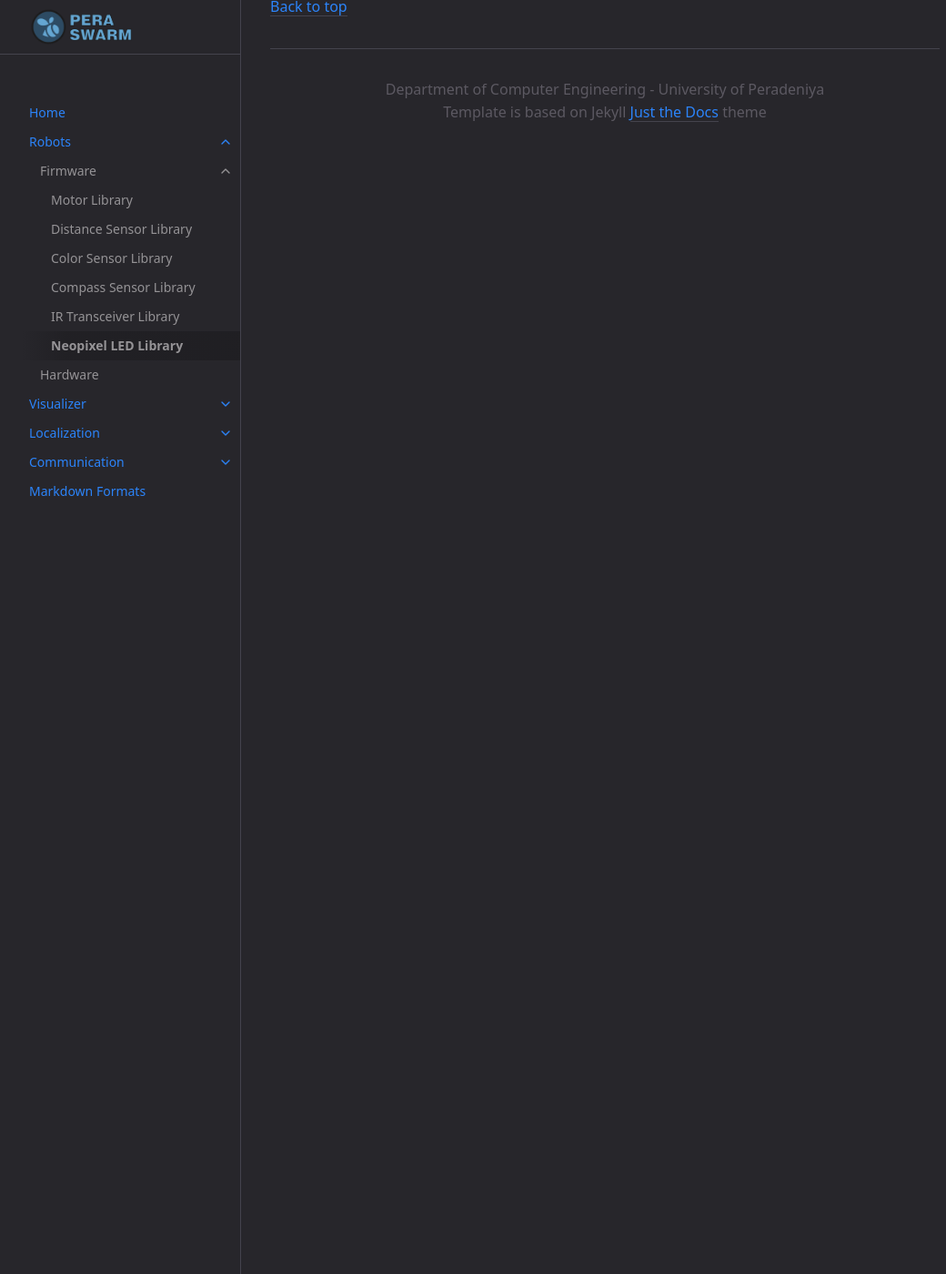
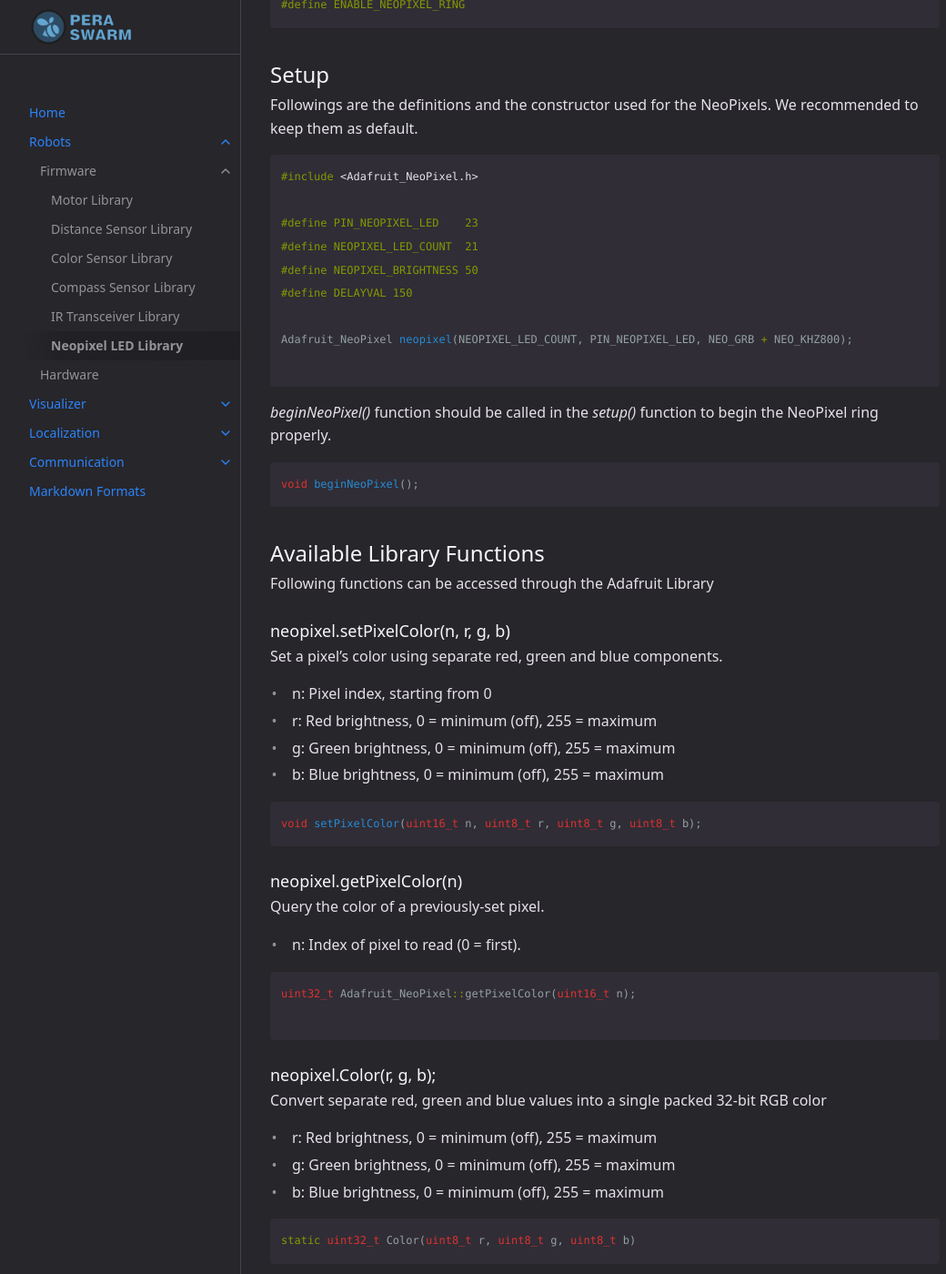
Before and after one commit to luk3Sky/docs, a Jekyll site: the page built from docs/robot/firmware/neopixel.md, in a window 1280 px wide and 1400 px high, scrolled down 850 px. Shown: the whole window at 91% size, without its empty margins (107-1147 px from the left). Built offline with Jekyll 4.4.1, drawn with Linux system fonts in a browser that asks for light colours; nearby versions of some CDN libraries; some of the changed text lies outside the part shown.

Commit message:
NeoPixel library documentation

````diff
--- a/docs/robot/firmware/neopixel.md
+++ b/docs/robot/firmware/neopixel.md
@@ -12,20 +12,161 @@ permalink: robot/firmware/neopixel_library
 
 ### Table of content
 {: .no_toc }
+
 - TOC
 {:toc}
 
 ----
 ## Getting started
 
+Neopixel LED array contains 21 WS2812 addressable LEDs and 20 of them displayed in the outer ring of the robot. (First LED isn't exposed to outside) This robot is using [Adafruit Neopixel](https://github.com/adafruit/Adafruit_NeoPixel){:target="_blank"} library to control the NeoPixels.
+
+To enable the NeoPixel LED ring, following should be uncommented in *features.h*
+
+```cpp
+#define ENABLE_NEOPIXEL_RING
+```
 
 ## Setup
 
+Followings are the definitions and the constructor used for the NeoPixels. We recommended to keep them as default.
 
-## Available Functions
+```cpp
+#include <Adafruit_NeoPixel.h>
+
+#define PIN_NEOPIXEL_LED    23
+#define NEOPIXEL_LED_COUNT  21
+#define NEOPIXEL_BRIGHTNESS 50
+#define DELAYVAL 150
+
+Adafruit_NeoPixel neopixel(NEOPIXEL_LED_COUNT, PIN_NEOPIXEL_LED, NEO_GRB + NEO_KHZ800);
+
+```
+
+*beginNeoPixel()* function should be called in the *setup()* function to begin the NeoPixel ring properly.
+
+```cpp
+void beginNeoPixel();
+```
 
 
-##  Configurations
+## Available Library Functions
+
+Following functions can be accessed through the Adafruit Library
 
 
-## Additional Read
+### neopixel.setPixelColor(n, r, g, b)
+
+Set a pixel's color using separate red, green and blue components.
+
+- n: Pixel index, starting from 0
+- r: Red brightness, 0 = minimum (off), 255 = maximum
+- g: Green brightness, 0 = minimum (off), 255 = maximum
+- b: Blue brightness, 0 = minimum (off), 255 = maximum
+
+```cpp
+void setPixelColor(uint16_t n, uint8_t r, uint8_t g, uint8_t b);
+```
+
+### neopixel.getPixelColor(n)
+
+Query the color of a previously-set pixel.
+
+- n: Index of pixel to read (0 = first).
+
+```cpp
+uint32_t Adafruit_NeoPixel::getPixelColor(uint16_t n);
+
+```
+
+### neopixel.Color(r, g, b);
+
+Convert separate red, green and blue values into a single packed 32-bit RGB color
+
+- r: Red brightness, 0 = minimum (off), 255 = maximum
+- g: Green brightness, 0 = minimum (off), 255 = maximum
+- b: Blue brightness, 0 = minimum (off), 255 = maximum
+
+```cpp
+static uint32_t Color(uint8_t r, uint8_t g, uint8_t b)
+```
+
+###  neopixel.ColorHSV(hue, sat, val)
+
+Convert hue, saturation and value into a packed 32-bit RGB color that can be passed to setPixelColor() or other RGB-compatible functions.
+
+- hue:  Hue, an unsigned 16-bit value, 0 to 65535, representing one full loop of the color wheel
+- sat:  Saturation, 8-bit value, 0 (min or pure grayscale) to 255
+- val:  Value, brightness, 8-bit, 0 (off) to 255 (full brightness). Default of 255 if unspecified
+
+```cpp
+uint32_t ColorHSV(uint16_t hue, uint8_t sat, uint8_t val);
+```
+
+### neopixel.fill(c, first, count)
+
+Fill all or part of the NeoPixel strip with a color, c
+
+- c: 32-bit color value
+- first: Index of first pixel to fill
+- count: Number of pixels to fill
+
+```cpp
+void fill(uint32_t c=0, uint16_t first=0, uint16_t count=0);
+```
+
+### neopixel.setBrightness(b)
+
+Adjust output brightness. Does not immediately affect what's currently displayed on the LEDs. The next call to show() will refresh the LEDs at this level.
+
+- b: 0=minimum (off), 255=brightest
+
+```cpp
+void setBrightness(uint8_t b);
+```
+
+### neopixel.show()
+
+Transmit pixel data in microcontroller to NeoPixels.
+
+```cpp
+void show();
+```
+
+### neopixel.clear();
+Fill the whole NeoPixel strip with 0 / black / off.
+
+```cpp
+void clear();
+```
+
+
+## Implemented Functions
+
+Followings are implemented in **neoPixel.ino**.
+
+```cpp
+// A test for the functionality of the strip
+void neoPixelTest();
+
+// Fill the strip with given color
+void pixelShowColor(int r, int g, int b);
+
+// Make sequential wave of given color from  back corners to the front mid.
+void pixelColorWave(int r, int g, int b);
+
+// Make a wipe of color from left to right with given color
+void colorWipe(uint32_t color, int wait);
+
+// Turn off all NeoPixels
+void pixelOff();
+
+// Test patterns used in neoPixelTest()
+void whiteOverRainbow(int whiteSpeed, int whiteLength);
+void rainbowFade2White(int wait, int rainbowLoops, int whiteLoops);
+```
+
+## Additional Readings
+
+- [Adafruit NeoPixel Library](https://github.com/adafruit/Adafruit_NeoPixel)
+- [WS2812B Datasheet](https://cdn-shop.adafruit.com/datasheets/WS2812B.pdf)
````
